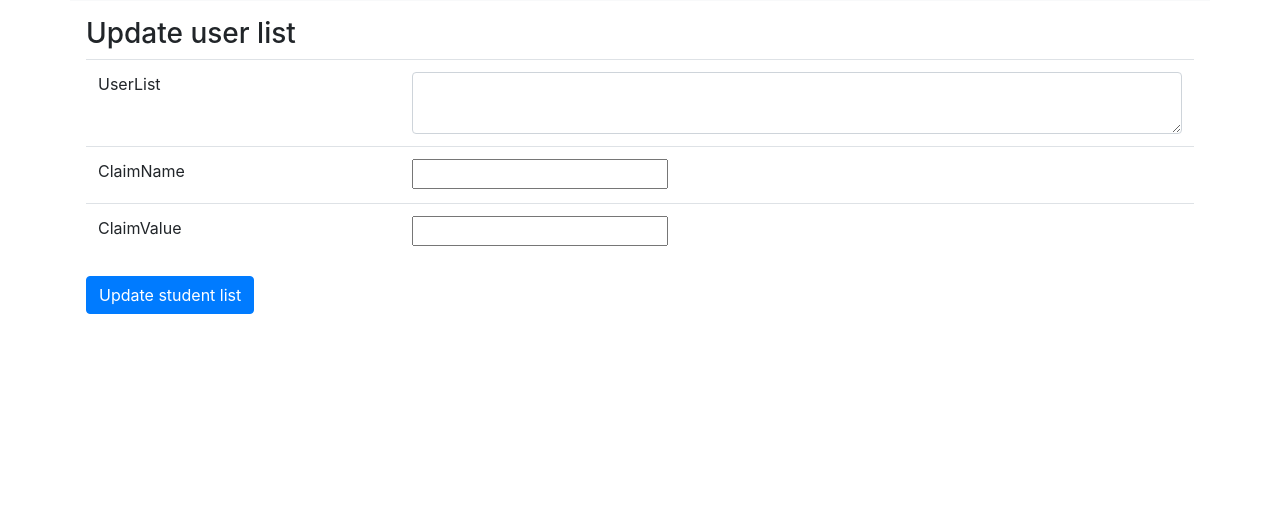
After one commit to cppseminar/APC, an ASP.NET Core app: page /admin/users/create/ in a window 1280 px wide. The commit adds this page. Shown: the part 291-800 px from the top of the page. Run offline with ASP.NET Core 8, Linux system fonts and the light colour scheme; the visitor is signed in with stand-in values (Sample User, id 1); the project's own start-up code is not run, and a stand-in starts its controllers and pages; some libraries are stand-ins or nearby versions.

Commit message:
Implement changes requested in PR review

```diff
--- /dev/null
+++ b/cppseminar/presentation/Pages/Admin/Users/Create.cshtml
@@ -0,0 +1,47 @@
+@page
+@model presentation.Pages.Admin.Users.CreateModel
+@{
+}
+
+<h3>Update user list</h3>
+@if (!ModelState.IsValid)
+{
+    <h4>Error</h4>
+    <p>Please fix following errors and resubmit</p>
+    <th:div asp-validation-summary="All"></th:div>
+}
+<th:form method="post">
+
+    <table class="table">
+        <tr>
+            <td>
+                <th:label asp-for="newUserList.UserList"></th:label>
+            </td>
+            <td>
+                <th:textarea class="form-control" asp-for="newUserList.UserList"></th:textarea>
+                <th:span asp-validation-for="newUserList.UserList"></th:span>
+            </td>
+        </tr>
+        <tr>
+            <td>
+                <th:label asp-for="newUserList.ClaimName"></th:label>
+            </td>
+            <td>
+                <th:input asp-for="newUserList.ClaimName" />
+                <th:span asp-validation-for="newUserList.ClaimName"></th:span>
+            </td>
+        </tr>
+        <tr>
+            <td>
+                <th:label asp-for="newUserList.ClaimValue"></th:label>
+            </td>
+            <td>
+                <th:input asp-for="newUserList.ClaimValue" />
+                <th:span asp-validation-for="newUserList.ClaimValue"></th:span>
+            </td>
+        </tr>
+    </table>
+
+    <button type="submit" class="btn btn-primary">Update student list</button>
+
+</th:form>
--- /dev/null
+++ b/cppseminar/presentation/Pages/Admin/Users/Create.cshtml.cs
@@ -0,0 +1,89 @@
+using Microsoft.AspNetCore.Authorization;
+using Microsoft.AspNetCore.Mvc;
+using Microsoft.AspNetCore.Mvc.RazorPages;
+using Microsoft.Extensions.Logging;
+using presentation.Model;
+using presentation.Services;
+using System;
+using System.Collections.Generic;
+using System.Threading.Tasks;
+
+namespace presentation.Pages.Admin.Users
+{
+    [Authorize(Policy = "Administrator")]
+    public class CreateModel : PageModel
+    {
+        public CreateModel(ILogger<CreateModel> logger, UserService userService)
+        {
+            _logger = logger;
+            _userService = userService;
+        }
+
+        public void OnGet()
+        {
+        }
+
+        public async Task<ActionResult> OnPostAsync()
+        {
+            _logger.LogTrace("CreateModel {CreateModel} submitted", newUserList);
+
+            if (!ModelState.IsValid)
+            {
+                _logger.LogTrace("Submitted TaskModel is invalid {errors}", ModelState.Values);
+                return Page();
+            }
+            else
+            {
+
+                List<UserRest> userList = new List<UserRest>();
+
+                char[] separators = new char[] { '\n' };
+                string[] subs = newUserList.UserList.Split(separators, StringSplitOptions.RemoveEmptyEntries);
+
+                foreach (var sub in subs)
+                {
+                    if (EmailValidator.IsValidEmail(sub.Trim()))
+                    {
+                        var usr = new UserRest();
+                        usr.UserEmail = sub.Trim();
+                        usr.Claims = new Dictionary<string, string> { { newUserList.ClaimName,
+                                                                        newUserList.ClaimValue } };
+
+                        userList.Add(usr);
+                    }
+                    else
+                    {
+                        string errmsg = string.Format("{0} is not a valid email address.", sub);
+                        _logger.LogTrace("Input list of users is not valid. Entry {sub} is not a valid email address.", sub);
+                        ModelState.AddModelError(String.Empty, errmsg);
+
+                        return Page();
+                    }
+                }
+
+                try
+                {
+                    _logger.LogTrace("List if users {userList}", userList);
+                    await _userService.OnUpdateUserListAsync(userList);
+                    _logger.LogTrace("List of users was updated successfuly");
+
+                    return RedirectToPage("/Admin/Users/Index");
+                }
+                catch (Exception e)
+                {
+                    ModelState.AddModelError(string.Empty, "List of users update failed.");
+                    _logger.LogError("List of users update failed. {e}", e);
+                    return Page();
+                }
+
+
+            }
+        }
+
+        [BindProperty]
+        public UserListChange newUserList { get; set; }
+
+        private UserService _userService = null;
+        private ILogger<CreateModel> _logger = null;
+    }
+}
--- a/cppseminar/presentation/Pages/Admin/Users/Index.cshtml.cs
+++ b/cppseminar/presentation/Pages/Admin/Users/Index.cshtml.cs
@@ -22,7 +22,8 @@ namespace presentation.Pages.Admin.Users
         public IDictionary<string, string> Claims { get; set; }
 
         [BindProperty]
-        public string studentlist { get; set; }
+        public string userlist { get; set; }
+
         [BindProperty]
         public string claimname { get; set; }
 
--- a/cppseminar/presentation/Pages/Shared/_Layout.cshtml
+++ b/cppseminar/presentation/Pages/Shared/_Layout.cshtml
@@ -49,8 +49,6 @@
         @RenderBody()
     </div>
     <script src="https://code.jquery.com/jquery-3.3.1.slim.min.js" integrity="sha384-q8i/X+965DzO0rT7abK41JStQIAqVgRVzpbzo5smXKp4YfRvH+8abtTE1Pi6jizo" crossorigin="anonymous"></script>
-    <script src="https://cdnjs.cloudflare.com/ajax/libs/jquery-validate/1.19.4/jquery.validate.min.js" integrity="sha512-FOhq9HThdn7ltbK8abmGn60A/EMtEzIzv1rvuh+DqzJtSGq8BRdEN0U+j0iKEIffiw/yEtVuladk6rsG4X6Uqg==" crossorigin="anonymous"></script>
-    <script src="https://cdnjs.cloudflare.com/ajax/libs/jquery-validation-unobtrusive/3.2.12/jquery.validate.unobtrusive.min.js" integrity="sha512-o6XqxgrUsKmchwy9G5VRNWSSxTS4Urr4loO6/0hYdpWmFUfHqGzawGxeQGMDqYzxjY9sbktPbNlkIQJWagVZQg==" crossorigin="anonymous"></script>
     <script src="https://cdnjs.cloudflare.com/ajax/libs/popper.js/1.14.7/umd/popper.min.js" integrity="sha384-UO2eT0CpHqdSJQ6hJty5KVphtPhzWj9WO1clHTMGa3JDZwrnQq4sF86dIHNDz0W1" crossorigin="anonymous"></script>
     <script src="https://stackpath.bootstrapcdn.com/bootstrap/4.3.1/js/bootstrap.min.js" integrity="sha384-JjSmVgyd0p3pXB1rRibZUAYoIIy6OrQ6VrjIEaFf/nJGzIxFDsf4x0xIM+B07jRM" crossorigin="anonymous"></script>
     <script src="https://cdnjs.cloudflare.com/ajax/libs/json2html/2.1.0/json2html.min.js"></script>
```
Also changed, not shown: cppseminar/presentation/Model/EmailValidator.cs (+6 -13 lines), cppseminar/presentation/Services/AuthenticationService.cs (+0 -15 lines).
